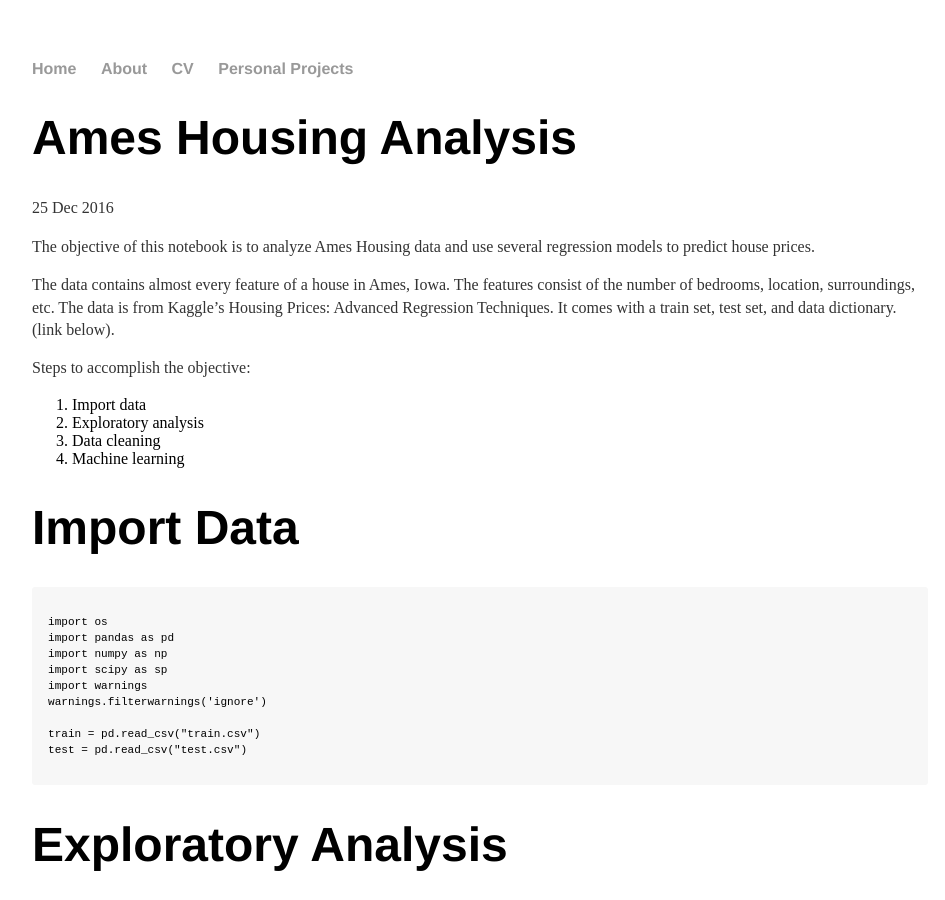
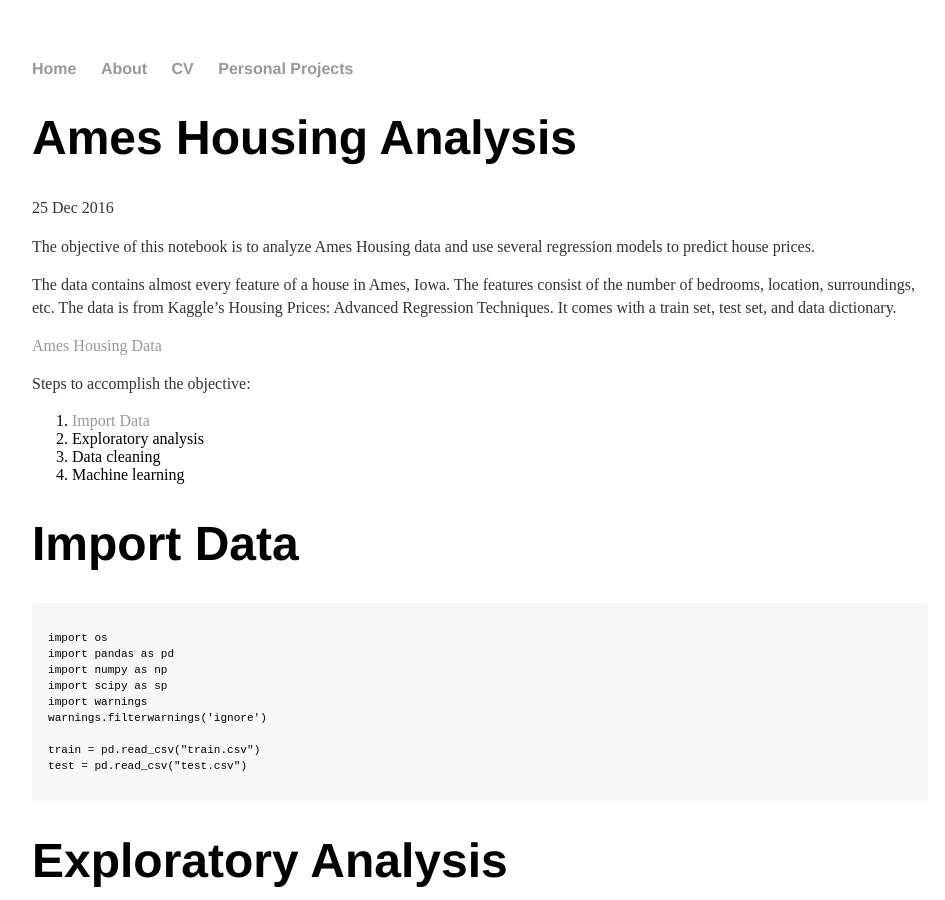
Before and after one commit to moyphilip/moyphilip.github.io, a Jekyll site: the page built from _posts/2016-12-25-Ames-Analysis.md, in a window 1280 px wide and 900 px high. Shown: the whole window, without its empty margins (160-1105 px from the left). Built offline with Jekyll 4.4.1, drawn with Linux system fonts in a browser that asks for light colours.

Commit message:
Update 2016-12-25-Ames-Analysis.md

```diff
--- a/_posts/2016-12-25-Ames-Analysis.md
+++ b/_posts/2016-12-25-Ames-Analysis.md
@@ -6,11 +6,13 @@ date: 2016-12-25
 
 The objective of this notebook is to analyze Ames Housing data and use several regression models to predict house prices.
 
-The data contains almost every feature of a house in Ames, Iowa. The features consist of the number of bedrooms, location, surroundings, etc. The data is from Kaggle's Housing Prices: Advanced Regression Techniques. It comes with a train set, test set, and data dictionary. (link below).
+The data contains almost every feature of a house in Ames, Iowa. The features consist of the number of bedrooms, location, surroundings, etc. The data is from Kaggle's Housing Prices: Advanced Regression Techniques. It comes with a train set, test set, and data dictionary.
+
+[Ames Housing Data](https://www.kaggle.com/c/house-prices-advanced-regression-techniques "Ames Housing Data")
 
 Steps to accomplish the objective:
 
-1. Import data
+1. [Import Data](#import-data)
 2. Exploratory analysis
 3. Data cleaning
 4. Machine learning
```
